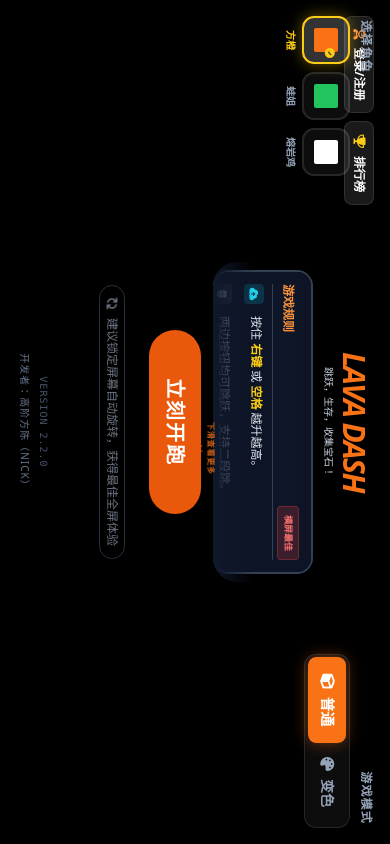
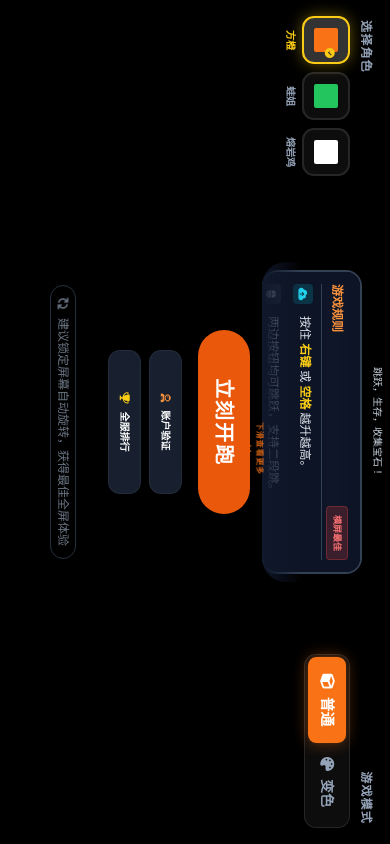
Before and after one commit to foxcsong/lava-leap, a React (Vite) app: page / in a window 390 px wide. Built offline with nearby package versions, Linux system fonts and the light colour scheme.

Commit message:
ui: move mobile auth/leaderboard buttons to bottom to avoid overlap (v2.2.1)

```diff
--- a/App.tsx
+++ b/App.tsx
@@ -336,7 +336,7 @@
               </div>
             </div>
 
-            <div className="absolute top-4 left-4 z-50 flex items-center gap-2">
+            <div className="absolute top-4 left-4 z-50 flex items-center gap-2 hidden md:flex">
               <button
                 onClick={() => setShowLoginModal(true)}
                 className="bg-white/10 hover:bg-white/20 px-3 py-1.5 rounded-lg border border-white/10 backdrop-blur-sm text-xs font-bold text-white transition-all flex items-center gap-2"
@@ -425,6 +425,25 @@
               >
                 立刻开跑
               </button>
+
+              {/* 移动端底部按钮 (登录和排行榜) */}
+              <div className="flex md:hidden flex-col items-center gap-2 w-full max-w-[160px] mb-2 px-2">
+                <button
+                  onClick={() => setShowLoginModal(true)}
+                  className="w-full bg-slate-800/80 hover:bg-slate-700/80 px-4 py-2 rounded-xl border border-white/5 backdrop-blur-sm text-[10px] font-black text-white transition-all flex items-center justify-center gap-2 shadow-lg"
+                >
+                  <i className="fa-solid fa-user-astronaut text-orange-400"></i>
+                  {currentUser ? currentUser.username : '账户验证'}
+                </button>
+                <button
+                  onClick={() => fetchLeaderboard('score')}
+                  className="w-full bg-slate-800/80 hover:bg-slate-700/80 px-4 py-2 rounded-xl border border-white/5 backdrop-blur-sm text-[10px] font-black text-white transition-all flex items-center justify-center gap-2 shadow-lg"
+                >
+                  <i className="fa-solid fa-trophy text-yellow-400"></i>
+                  全服排行
+                </button>
+              </div>
+
               <div className="flex items-center gap-2 text-slate-400 text-xs mt-2 animate-pulse overflow-hidden bg-black/40 px-3 py-1 rounded-full border border-slate-700">
                 <i className="fa-solid fa-sync fa-spin"></i>
                 <span>建议锁定屏幕自动旋转，获得最佳全屏体验</span>
--- a/game/Config.ts
+++ b/game/Config.ts
@@ -1,6 +1,6 @@
 
 export const CONFIG = {
-    VERSION: '2.2.0',
+    VERSION: '2.2.1',
     // 基础物理参数 (对应 1080p 参考高度)
     REFERENCE_HEIGHT: 1080,
 
```
